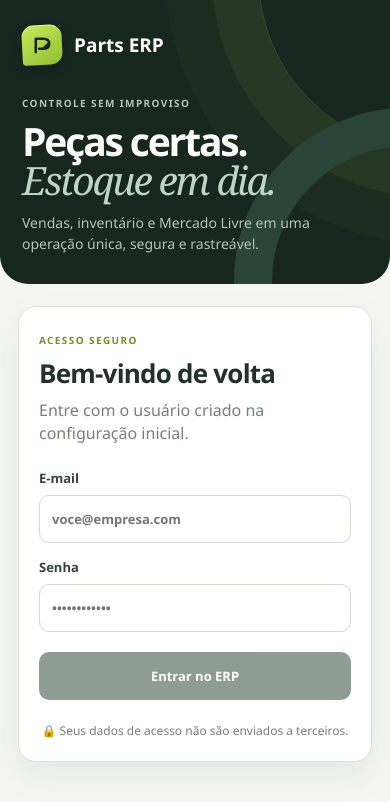
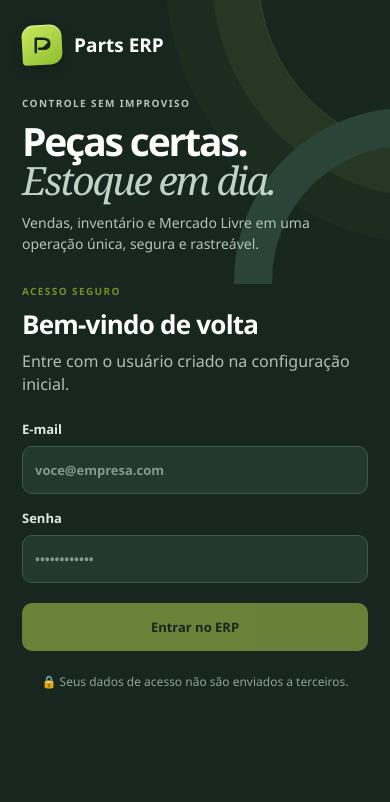
Before and after one commit to felgoes/parts-erp, an Angular app in the folder frontend/: page /login in a window 390 px wide. Shown: the top 802 px of the page. Built offline with nearby package versions, Linux system fonts and the light colour scheme.

Commit message:
refine: unify mobile login experience

```diff
--- a/frontend/src/app/pages/login/login.scss
+++ b/frontend/src/app/pages/login/login.scss
@@ -151,13 +151,13 @@
     grid-template-columns: 1fr;
     min-height: 100svh;
     align-content: start;
-    background: #f5f6f1;
+    background: var(--ink);
   }
   .login-story {
     display: block;
     min-height: 230px;
     padding: 25px 22px 30px;
-    border-radius: 0 0 28px 28px;
+    border-radius: 0;
   }
   .login-story .brand { margin-bottom: 30px; }
   .login-story > div:nth-child(2) { position: relative; z-index: 2; }
@@ -168,27 +168,36 @@
   .login-story:after { width: 270px; height: 270px; border-width: 38px; right: -190px; bottom: -170px; }
   .login-story:before { width: 350px; height: 350px; right: -220px; top: -200px; }
   .login-panel {
-    padding: 22px 18px 36px;
+    display: block;
+    padding: 0 22px 32px;
+    background: var(--ink);
     align-items: start;
   }
   .login-panel form {
     width: 100%;
-    padding: 26px 20px 22px;
-    border-radius: 18px;
-    box-shadow: 0 14px 35px #22362b12;
+    padding: 0 0 8px;
+    background: transparent;
+    border: 0;
+    border-radius: 0;
+    box-shadow: none;
   }
-  .login-panel h2 { font-size: 26px; }
-  .hint { margin-bottom: 24px; line-height: 1.45; }
-  .login-panel label { margin-top: 15px; }
-  .login-panel input, .login-panel .primary { min-height: 48px; border-radius: 10px; }
+  .login-panel h2 { color: #fff; font-size: 26px; }
+  .hint { color: #aebfb5; margin-bottom: 24px; line-height: 1.45; }
+  .login-panel label { margin-top: 15px; color: #dbe7df; }
+  .login-panel input { min-height: 48px; border-radius: 10px; background: #23382e; border-color: #3c5b4b; color: #fff; }
+  .login-panel input::placeholder { color: #84998d; }
+  .login-panel input:focus { border-color: var(--accent); box-shadow: 0 0 0 3px #b9dc5230; }
+  .login-panel .primary { min-height: 48px; border-radius: 10px; background: var(--accent); color: var(--ink); }
+  .security-note { color: #8ea49a; }
+  .error { background: #4b2824; color: #ffb4a5; }
 }
 @media (max-width: 380px) {
   .login-story { min-height: 200px; padding: 18px 18px 20px; }
   .login-story .brand { margin-bottom: 18px; }
   .login-story h1 { font-size: 30px; line-height: .98; margin-bottom: 9px; }
   .login-story p:not(.kicker) { font-size: 13px; line-height: 1.35; }
-  .login-panel { padding: 14px 14px 20px; }
-  .login-panel form { padding: 20px 18px 18px; }
+  .login-panel { padding: 0 18px 20px; }
+  .login-panel form { padding-bottom: 6px; }
   .hint { margin-bottom: 16px; }
   .login-panel input, .login-panel .primary { min-height: 44px; }
   .security-note { margin-top: 14px; }
```
